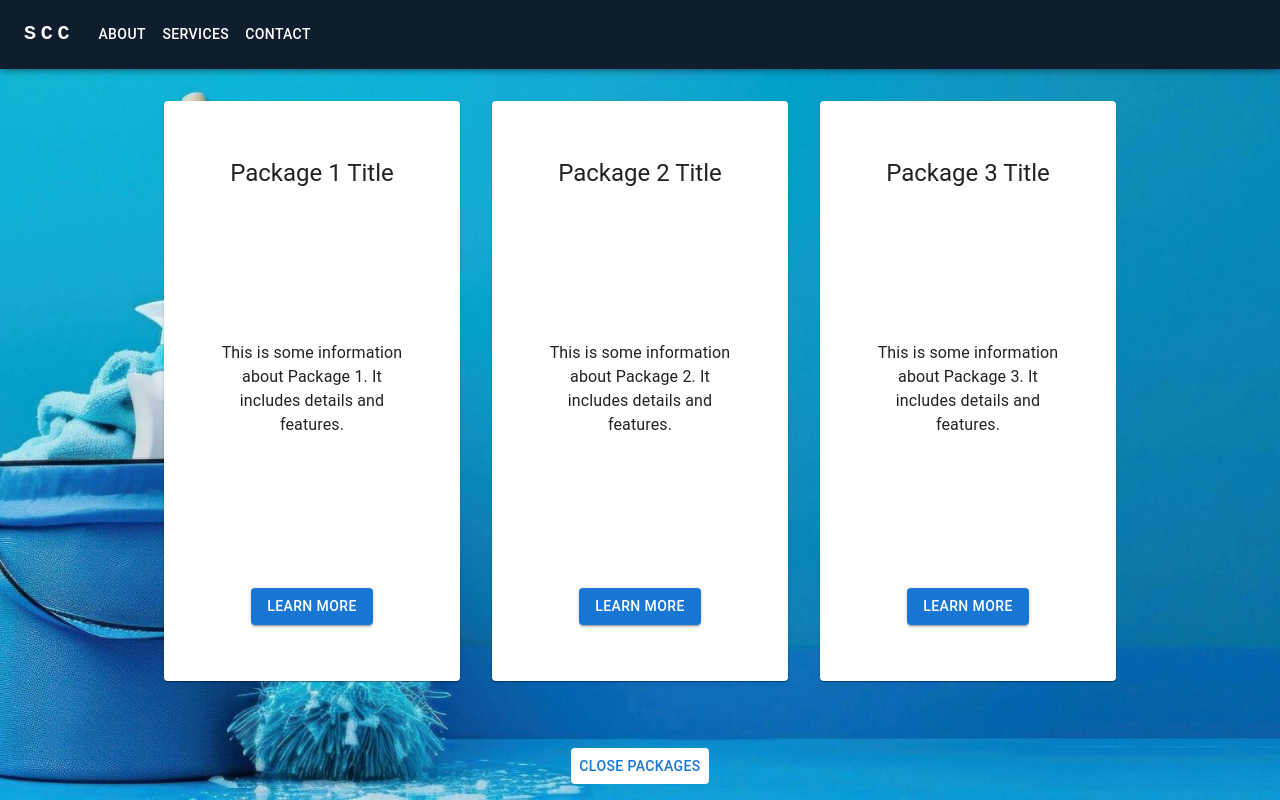
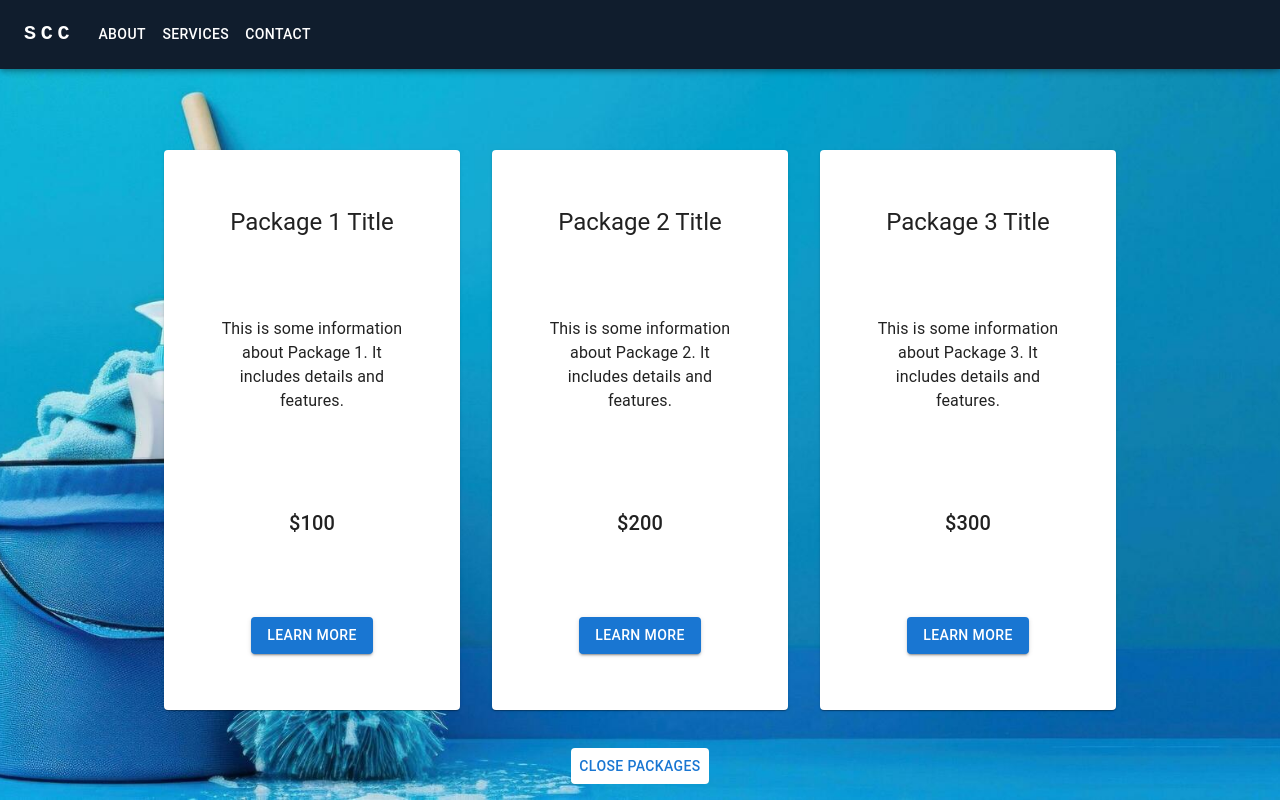
Before and after one commit to dgomie/sc-cleaning-project, a React (Vite) app in the folder frontend/: page / in a window 1280 px wide. Both pictures are taken after a click on the button "VIEW PACKAGES". Shown: the part 800-1600 px from the top of the page. Built offline with nearby package versions, Linux system fonts and the light colour scheme.

Commit message:
change packages to be reused, add proper css on them

```diff
--- a/frontend/src/components/home/packages.jsx
+++ b/frontend/src/components/home/packages.jsx
@@ -1,41 +1,46 @@
-import React from 'react'
-import { Grid, Paper, Box, Typography, Button, useMediaQuery } from '@mui/material'
+import React from 'react';
+import { Box, Grid, Paper, Typography, Button ,useMediaQuery} from '@mui/material';
 
-export default function Packages() {
+const packages = [
+  { title: 'Package 1 Title', info: 'This is some information about Package 1. It includes details and features.', price: '$100' },
+  { title: 'Package 2 Title', info: 'This is some information about Package 2. It includes details and features.', price: '$200' },
+  { title: 'Package 3 Title', info: 'This is some information about Package 3. It includes details and features.', price: '$300' },
+];
+
+function Packages() {
     const isSmallScreen = useMediaQuery('(max-width:900px)')
+  return (
 
-    return (
     <Box
       sx={{
-                height: isSmallScreen ? 'auto' : '100vh',
-                display: 'flex',
-                alignItems: 'center',
-                justifyContent: 'center',
         padding: isSmallScreen ? 2 : 0,
         marginTop: isSmallScreen ? '80px' : '50px'
       }}
     >
       <Grid container spacing={isSmallScreen ? 2 : 4} justifyContent="center">
-                {[1, 2, 3].map((item) => (
-                    <Grid item key={item} xs={12} sm={6} md={4} lg={3} sx={{ display: 'flex', justifyContent: 'center' }}>
+        {packages.map((pkg, index) => (
+          <Grid item key={index} xs={12} sm={6} md={4} lg={3} sx={{ display: 'flex', justifyContent: 'center' }}>
             <Paper
               sx={{
-                                width: isSmallScreen ? '100%' : 300, // Adjust width based on screen size
-                                height: isSmallScreen ? 'auto' : 500, // Adjust height based on screen size
+                width: isSmallScreen ? 300 : '100%', // Adjust width based on screen size
+                height: isSmallScreen ? 500 : '60vh', // Adjust height based on screen size
                 display: 'flex',
                 flexDirection: 'column',
                 alignItems: 'center',
                 justifyContent: 'space-between',
                 textAlign: 'center',
                 padding: isSmallScreen ? 2 : 5,
-
+                marginTop: isSmallScreen ? '0px': '100px'
               }}
             >
               <Typography variant="h5" component="div" sx={{ marginTop: 2 }}>
-                                Package {item} Title
+                {pkg.title}
               </Typography>
               <Typography variant="body1" component="div" sx={{ margin: 2 }}>
-                                This is some information about Package {item}. It includes details and features.
+                {pkg.info}
+              </Typography>
+              <Typography variant="h6" component="div" sx={{ margin: 2 }}>
+                {pkg.price}
               </Typography>
               <Button variant="contained" color="primary" sx={{ marginBottom: 2 }}>
                 Learn More
@@ -45,5 +50,7 @@ export default function Packages() {
         ))}
       </Grid>
     </Box>
-    )
+  );
 }
+
+export default Packages;
```
Lines whose indentation alone changed are shown as unchanged.
